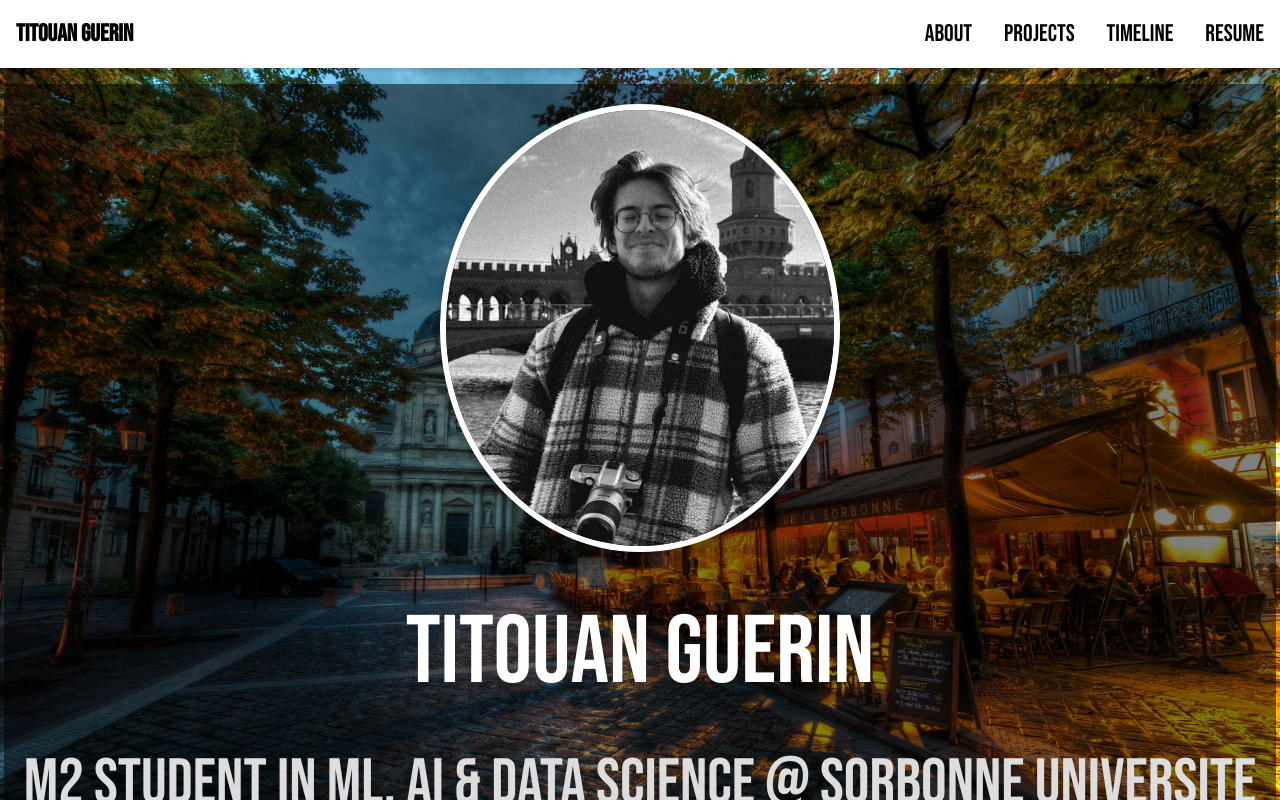
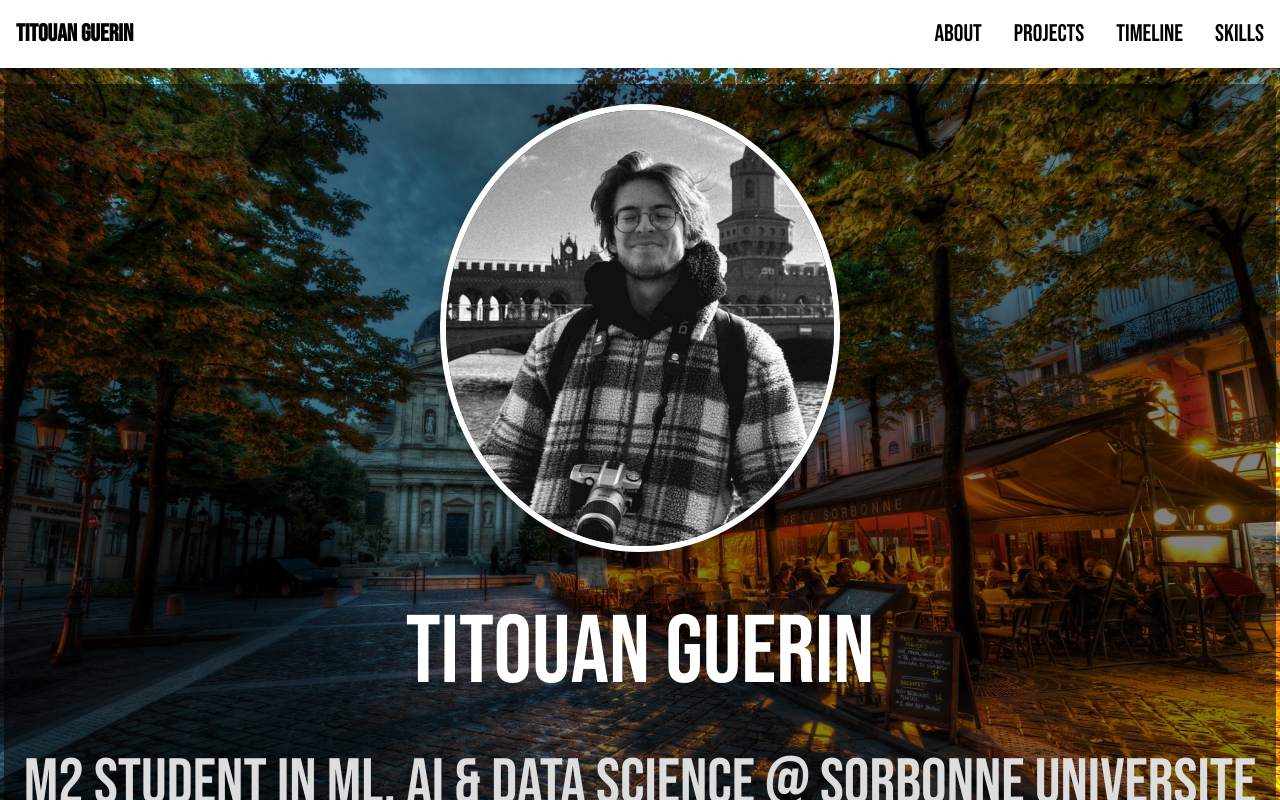
Before and after one commit to Titouaaaan/pi5-app, a Next.js app in the folder my-app/: page / in a window 1280 px wide. Shown: the top 800 px of the page. Built offline with nearby package versions, Linux system fonts and the light colour scheme; no server answers.

Commit message:
added skills section!

```diff
--- a/my-app/app/layout.tsx
+++ b/my-app/app/layout.tsx
@@ -116,7 +116,7 @@ export default function RootLayout({
               onClick={() => scrollToSection('resume')}
               className={`text-black font-bebas ${activeSection === 'resume' ? 'font-bold text-red-600' : ''}`}
             >
-              Resume
+              Skills
             </button>
           </nav>
         </header>
```
